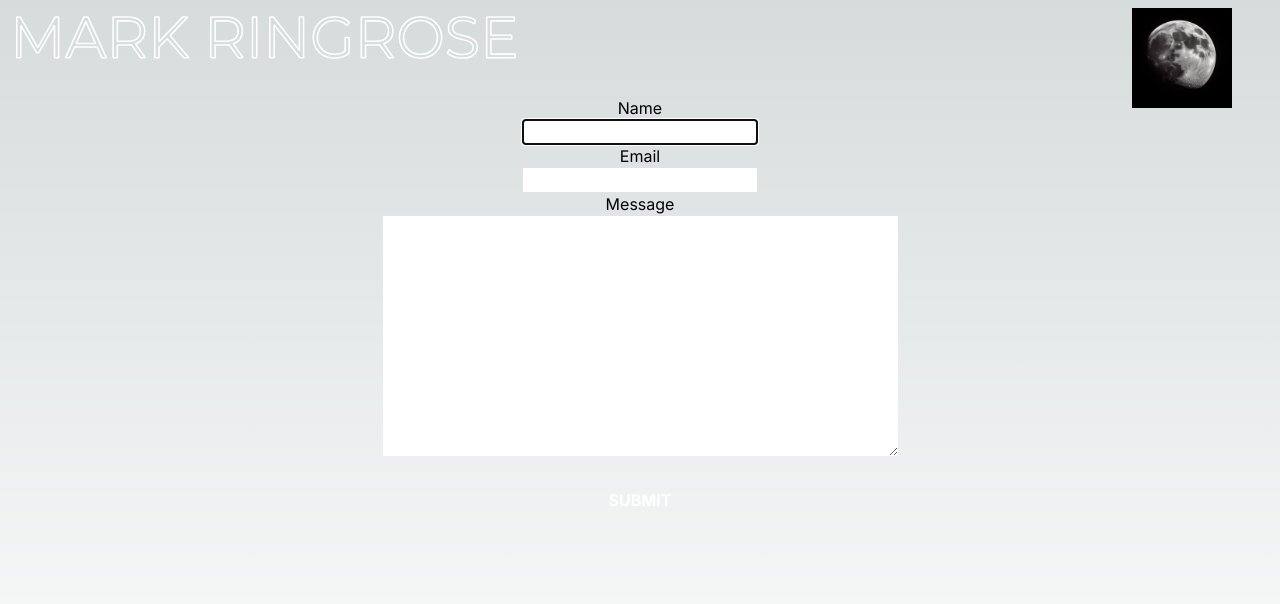
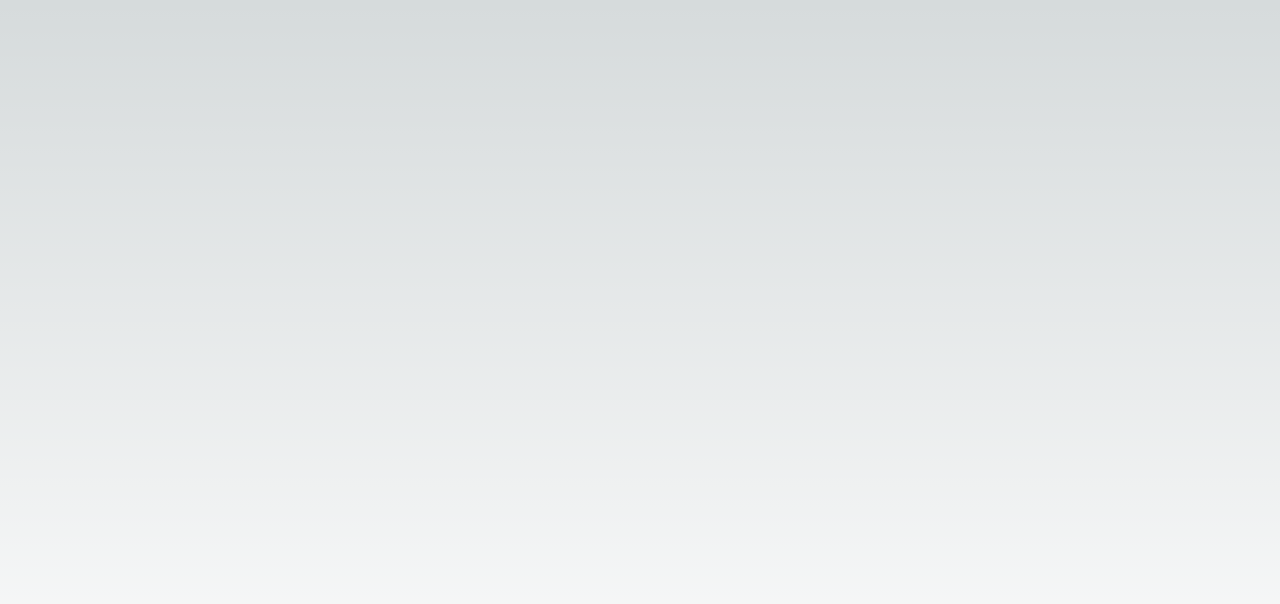
Before and after one commit to MERingrose/markringrose.ca, a Next.js app: page /contact in a window 1280 px wide. Shown: the top 604 px of the page. Built offline with nearby package versions, Linux system fonts and the light colour scheme.

Commit message:
New things to come notification on website

```diff
--- a/src/app/about/page.tsx
+++ b/src/app/about/page.tsx
@@ -6,13 +6,9 @@ const about = () => {
         <main className='flex min-h-screen flex-col items-center justify-between p-24'>
 
             <div className='justify-center w-2/3 m-10'>
-                <p className=' min-w-2/3 m-4'>Mark Ringrose is a creative and dynamic individual. He is a problem solver with human betterment in mind. Mark spent much of his work experience in the financial space, being one of the first investment advisors in Edmonton with a focus on ESG (Environmental, Social, Governance) investing - investing with purpose.
+                <p className=' min-w-2/3 m-4'>Bio Coming Soon!!
                 </p>
                 <p className=' min-w-2/3 m-4'>
-                Being highly curious and always learning, Mark took interest in software development for the ability to create things that impact people in positive ways. In exploring the software industry Mark found a passion, and an excellent outlet for his boundless creativity.
-                </p>
-                <p className=' min-w-2/3 m-4'>
-                Personable, adaptable, an excellent communicator, and at the intersection of business and technology, Mark is focused on bringing human-centred design into the world.
                 </p>
             </div>
         </main>
--- a/src/app/contact/page.tsx
+++ b/src/app/contact/page.tsx
@@ -2,20 +2,16 @@ import React from 'react'
 import NavBar from '../components/navigation/NavBar'
 
 function contact() {
+
+    let emailAddress = 'mailto:';
+
     return (
         <main className='flex min-h-screen flex-col items-center justify-between p-24'>
 
             <div className=''>
                 {/* Contact submission form  */}
-                <form className='flex flex-col items-center justify-between'>
-                    <label htmlFor="name">Name</label>
-                    <input type="text" name="name" id="name" autoFocus={true} className='text-black '/>
-                    <label htmlFor="email">Email</label>
-                    <input type="email" name="email" id="email" className='text-black '/>
-                    <label htmlFor="message">Message</label>
-                    <textarea name="message" id="message" rows={10} cols={50} className='text-black '  ></textarea>
-                    <button type="submit" className='bg-transparent hover:bg-white mt-4 font-bold text-white hover:text-black border-gray-200 p-4'>SUBMIT</button>
-                </form>
+
+
             </div>
         </main>
     )
--- a/src/app/layout.tsx
+++ b/src/app/layout.tsx
@@ -6,8 +6,8 @@ import NavBar from './components/navigation/NavBar'
 const inter = Inter({ subsets: ['latin'] })
 
 export const metadata: Metadata = {
-  title: 'The Work of Mark Ringrose',
-  description: 'A sampling of works of Mark Ringrose',
+  title: 'Mark Ringrose',
+  description: 'Markringrose.ca Coming Soon!',
 }
 
 export default function RootLayout({
@@ -18,7 +18,7 @@ export default function RootLayout({
   return (
     <html lang="en">
       <body className={inter.className}>
-        <NavBar />
+        {/* <NavBar /> */}
         {children}</body>
     </html>
   )
--- a/src/app/page.tsx
+++ b/src/app/page.tsx
@@ -11,6 +11,7 @@ export default function Home(){
     <main className="flex flex-col items-center justify-between p-20">
 
       <div id="section1" className='mb-7 '>
+        <h1>NEW THINGS COMING SOON!</h1>
 
         <Image
           src="/images/meditation.jpg"
@@ -25,7 +26,7 @@ export default function Home(){
 
       <div id="section2" className='flex flex-col items-center justify-between mt-5'>
 
-        <Quote />
+        {/* <Quote /> */}
 
       </div>
 
--- a/src/app/work/page.tsx
+++ b/src/app/work/page.tsx
@@ -6,11 +6,11 @@ function work() {
         <main className='inline-block min-h-screen flex-col items-center justify-between p-24'>
 
             <div>
-                <h1>SELECTED WORKS</h1>
+                <h1>COMING SOON</h1>
                 <br></br>
             </div>
 
-                <ProductCard
+                {/* <ProductCard
                 siteName="Stacie Paige Hair"
                 imgSrc="/images/sphthumbnail.png"
                 height={200}
@@ -27,7 +27,7 @@ function work() {
                 alt="Stacie Paige Hair Website Preview"
                 link='http://www.staciepaigehair.ca'
                 description='Professional website for Stacie Paige Hair Inc. Built using pure React with custom components and traditional routing. The build is ongoing and it is hosted on Netlify.'
-                />
+                /> */}
 
         </main>
     )
```
